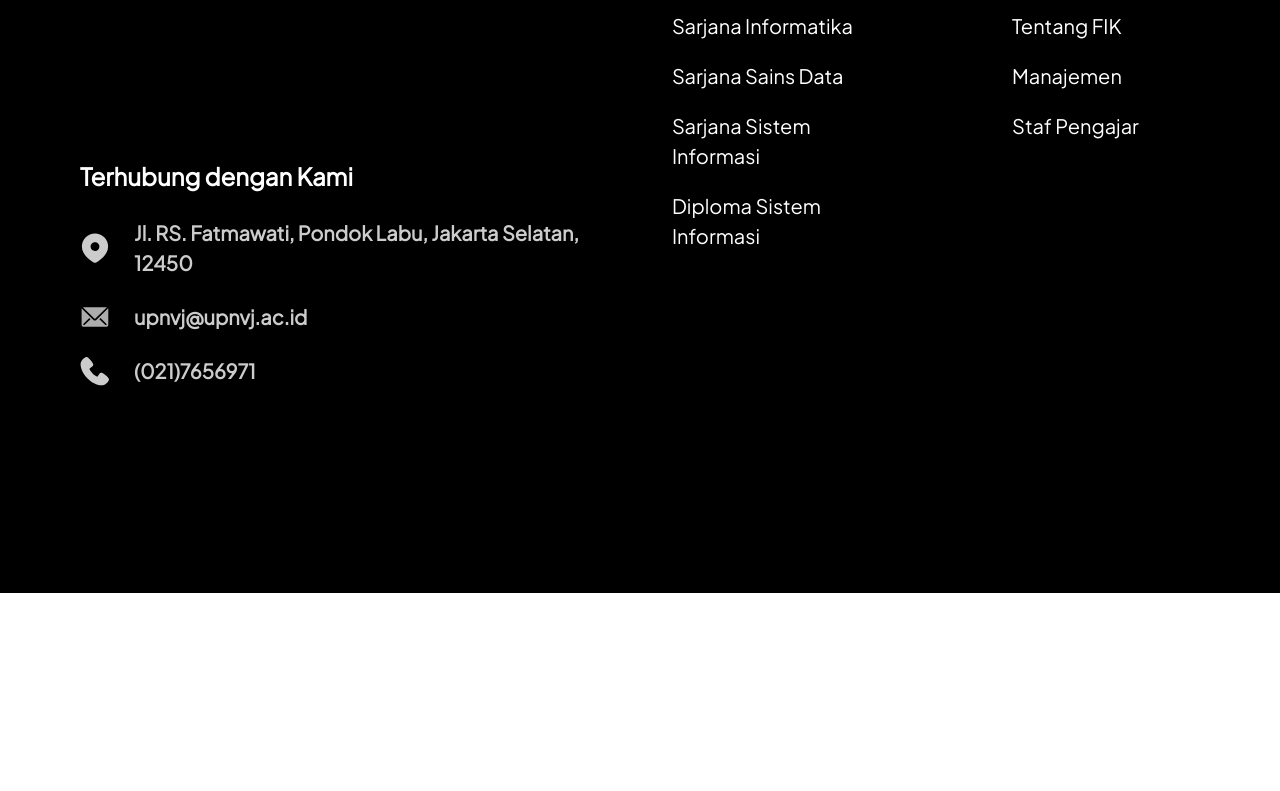
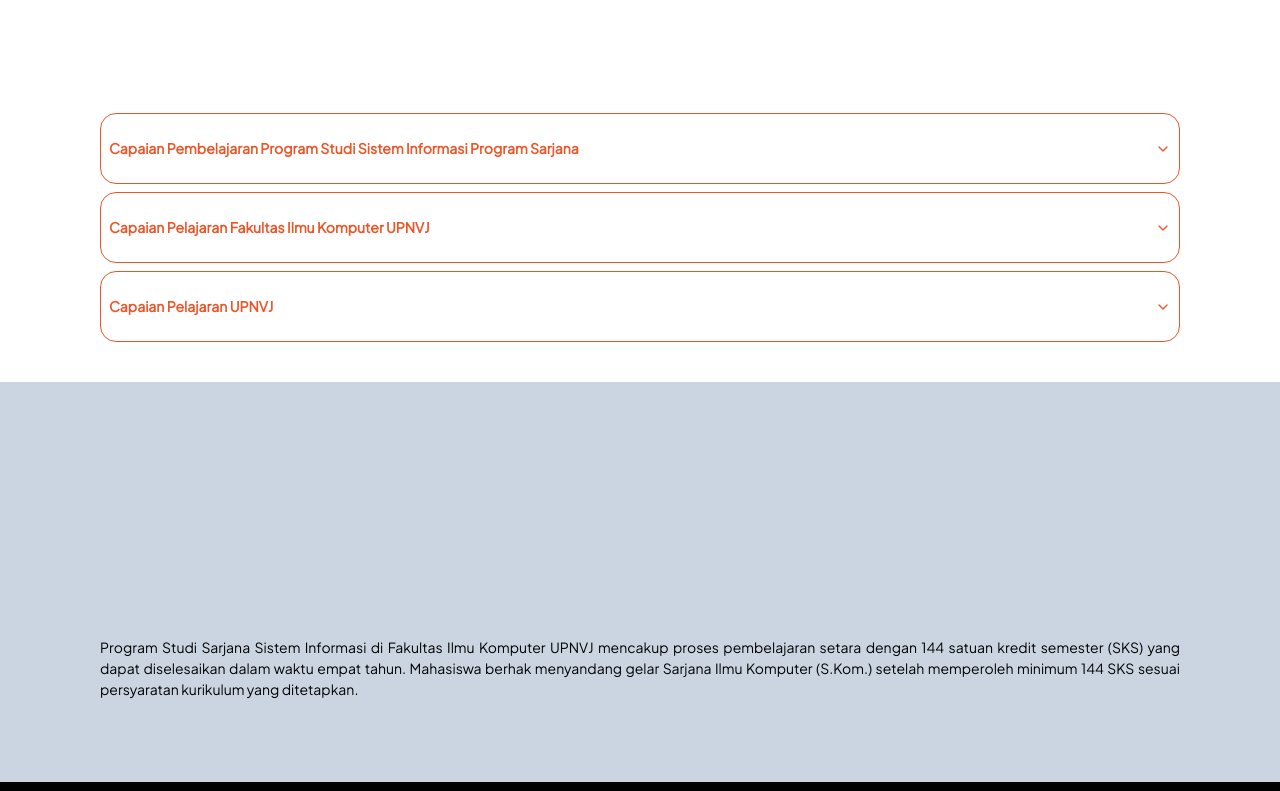
Before and after one commit to WEB-FIK/new-fik, a Next.js app: page /program-studi/sarjana-sistem-informasi in a window 1280 px wide. Shown: the part 1589-2380 px from the top of the page. Before the commit the page ends 2182 px from the top, so only its background shows below. Built offline with nearby package versions, Linux system fonts and the light colour scheme.

Commit message:
Slicing Program Studi Sarjana Sistem Informasi Page (Not Done)

```diff
--- a/package.json
+++ b/package.json
@@ -11,15 +11,19 @@
     "test:watch": "jest --watch"
   },
   "dependencies": {
+    "@radix-ui/react-accordion": "^1.2.0",
     "aos": "^3.0.0-beta.6",
+    "class-variance-authority": "^0.7.0",
     "clsx": "^2.1.1",
     "framer-motion": "^11.3.2",
+    "lucide-react": "^0.416.0",
     "next": "14.2.5",
     "react": "^18",
     "react-dom": "^18",
     "react-icons": "^5.2.1",
     "swiper": "^11.1.4",
     "tailwind-merge": "^2.4.0",
+    "tailwindcss-animate": "^1.0.7",
     "ts-node": "^10.9.2"
   },
   "devDependencies": {
--- a/src/app/program-studi/sarjana-sistem-informasi/page.tsx
+++ b/src/app/program-studi/sarjana-sistem-informasi/page.tsx
@@ -2,13 +2,16 @@ import ProgramStudiHeader from '@/components/ProgramStudi/ProgramStudiHeader'
 import HeroSection from '@/components/ProgramStudi/SarjanaSistemInformasi/HeroSection/HeroSection'
 import ProfilLulusan from '@/components/ProgramStudi/ProfilLulusan/ProfilLulusan'
 import React from 'react'
-
+import CapaianPembelajaranLulusan from '@/components/ProgramStudi/SarjanaSistemInformasi/CapaianPembelajaranLulusan/CapaianPembelajaranLulusan'
+import LamaStudi from '@/components/ProgramStudi/LamaStudi/LamaStudi'
 function page() {
   return (
     <div>
         <ProgramStudiHeader />
         <HeroSection/>
         <ProfilLulusan/>
+        <CapaianPembelajaranLulusan/>
+        <LamaStudi/>
     </div>
   )
 }
--- /dev/null
+++ b/src/components/ProgramStudi/LamaStudi/LamaStudi.tsx
@@ -0,0 +1,20 @@
+import React from "react";
+import SectionHeader from "@/components/ui/SectionHeader/SectionHeader";
+import { AccordionDemo } from "@/components/ui/Accordion/Accordion";
+function LamaStudi() {
+  return (
+    <section className="bg-slate-300 min-h-[200px] w-full px-4 py-8 flex flex-col justify-center space-y-5 md:px-[100px] md:min-h-[400px]">
+      <SectionHeader
+        title="Lama Studi"
+        subtitle=" Mengetahui lebih lanjut lama masa studi program sarjana sistem informasi  Fakultas komputer UPNVJ."
+        textAlign="right"
+      />
+
+      <div className="flex flex-col space-y-5 text-justify text-[14px] font-medium">
+        <p className="text-[14px] font-medium">Program Studi Sarjana Sistem Informasi di Fakultas Ilmu Komputer UPNVJ mencakup proses pembelajaran setara dengan 144 satuan kredit semester (SKS) yang dapat diselesaikan dalam waktu empat tahun. Mahasiswa berhak menyandang gelar Sarjana Ilmu Komputer (S.Kom.) setelah memperoleh minimum 144 SKS sesuai persyaratan kurikulum yang ditetapkan.</p>
+      </div>
+    </section>
+  );
+}
+
+export default LamaStudi;
--- /dev/null
+++ b/src/components/ProgramStudi/SarjanaSistemInformasi/CapaianPembelajaranLulusan/CapaianPembelajaranLulusan.tsx
@@ -0,0 +1,20 @@
+import React from "react";
+import SectionHeader from "@/components/ui/SectionHeader/SectionHeader";
+import { AccordionDemo } from "@/components/ui/Accordion/Accordion";
+function CapaianPembelajaranLulusan() {
+  return (
+    <section className="min-h-[360px] w-full px-4 py-8 flex flex-col justify-center space-y-5 md:px-[100px] md:min-h-[400px]">
+      <SectionHeader
+        title="Capaian Pembelajaran Lulusan"
+        subtitle=" Mengetahui lebih lanjut Capaian Pembelajaran Lulusan  Fakultas komputer UPNVJ."
+        textAlign="left"
+      />
+
+      <div className="flex flex-col space-y-5 text-justify text-[14px] font-medium">
+        <AccordionDemo/>
+      </div>
+    </section>
+  );
+}
+
+export default CapaianPembelajaranLulusan;
--- /dev/null
+++ b/src/components/ui/Accordion/Accordion.tsx
@@ -0,0 +1,52 @@
+import {
+    Accordion,
+    AccordionContent,
+    AccordionItem,
+    AccordionTrigger,
+  } from "@/components/ui/accordion";
+
+  const accordionDatas = [
+    {
+      id: 1,
+      title:
+        "Capaian Pembelajaran Program Studi Sistem Informasi Program Sarjana",
+      content: "Yes. It adheres to the WAI-ARIA design pattern.",
+    },
+    {
+      id: 2,
+      title: "Capaian Pelajaran Fakultas Ilmu Komputer UPNVJ",
+      content:
+        "Yes. It comes with default styles that match the other components&apos; aesthetic.",
+    },
+    {
+      id: 3,
+      title: "Capaian Pelajaran UPNVJ",
+      content:
+        "Yes. It comes with default styles that match the other components&apos; aesthetic.",
+    },
+  ];
+
+  export function AccordionDemo() {
+    return (
+      <Accordion
+        type="single"
+        collapsible
+        className="w-full min-h-[200px] text-primary-500"
+      >
+        {accordionDatas.map((data) => (
+          <AccordionItem
+            key={data.id}
+            value={`item-${data.id}`}
+            className="border border-primary-500 mb-2 p-2 rounded-[16px]"
+          >
+            <AccordionTrigger className="text-left font-bold text-[14px]">
+              {data.title}
+            </AccordionTrigger>
+            <AccordionContent>
+              {data.content}
+            </AccordionContent>
+          </AccordionItem>
+        ))}
+      </Accordion>
+    );
+  }
--- /dev/null
+++ b/src/components/ui/accordion.tsx
@@ -0,0 +1,58 @@
+"use client"
+
+import * as React from "react"
+import * as AccordionPrimitive from "@radix-ui/react-accordion"
+import { ChevronDown } from "lucide-react"
+
+import { cn } from "@/lib/utils"
+
+const Accordion = AccordionPrimitive.Root
+
+const AccordionItem = React.forwardRef<
+  React.ElementRef<typeof AccordionPrimitive.Item>,
+  React.ComponentPropsWithoutRef<typeof AccordionPrimitive.Item>
+>(({ className, ...props }, ref) => (
+  <AccordionPrimitive.Item
+    ref={ref}
+    className={cn("border-b", className)}
+    {...props}
+  />
+))
+AccordionItem.displayName = "AccordionItem"
+
+const AccordionTrigger = React.forwardRef<
+  React.ElementRef<typeof AccordionPrimitive.Trigger>,
+  React.ComponentPropsWithoutRef<typeof AccordionPrimitive.Trigger>
+>(({ className, children, ...props }, ref) => (
+  <AccordionPrimitive.Header className="flex">
+    <AccordionPrimitive.Trigger
+      ref={ref}
+      className={cn(
+        "flex flex-1 items-center justify-between py-4 font-medium transition-all hover:underline [&[data-state=open]>svg]:rotate-180",
+        className
+      )}
+      {...props}
+    >
+      {children}
+      <ChevronDown className="h-4 w-4 shrink-0 transition-transform duration-200" />
+    </AccordionPrimitive.Trigger>
+  </AccordionPrimitive.Header>
+))
+AccordionTrigger.displayName = AccordionPrimitive.Trigger.displayName
+
+const AccordionContent = React.forwardRef<
+  React.ElementRef<typeof AccordionPrimitive.Content>,
+  React.ComponentPropsWithoutRef<typeof AccordionPrimitive.Content>
+>(({ className, children, ...props }, ref) => (
+  <AccordionPrimitive.Content
+    ref={ref}
+    className="overflow-hidden text-sm transition-all data-[state=closed]:animate-accordion-up data-[state=open]:animate-accordion-down"
+    {...props}
+  >
+    <div className={cn("pb-4 pt-0", className)}>{children}</div>
+  </AccordionPrimitive.Content>
+))
+
+AccordionContent.displayName = AccordionPrimitive.Content.displayName
+
+export { Accordion, AccordionItem, AccordionTrigger, AccordionContent }
--- a/src/lib/utils.ts
+++ b/src/lib/utils.ts
@@ -1,6 +1,6 @@
-import { ClassValue, clsx } from "clsx";
-import { twMerge } from "tailwind-merge";
+import { type ClassValue, clsx } from "clsx"
+import { twMerge } from "tailwind-merge"
 
 export function cn(...inputs: ClassValue[]) {
-  return twMerge(clsx(inputs));
+  return twMerge(clsx(inputs))
 }
```
Also changed, not shown: components.json (added), 1 other file (tests, documents, lock files or other folders).
